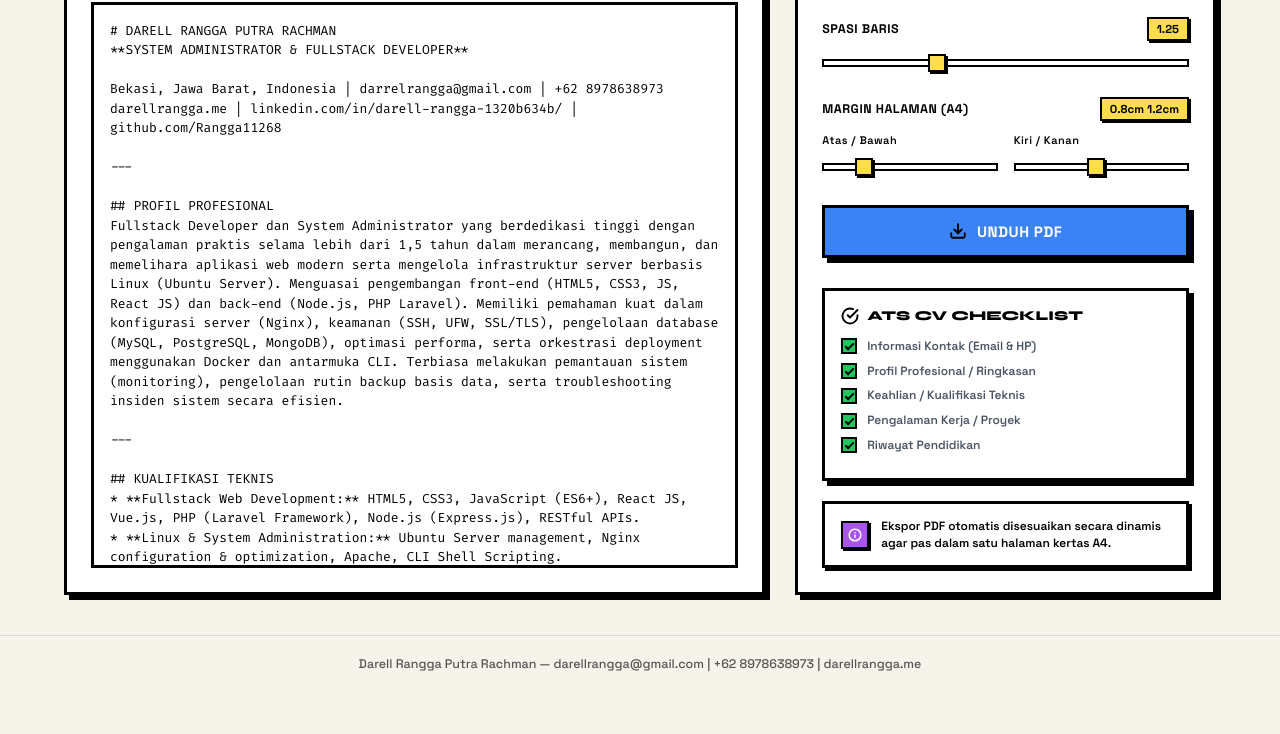
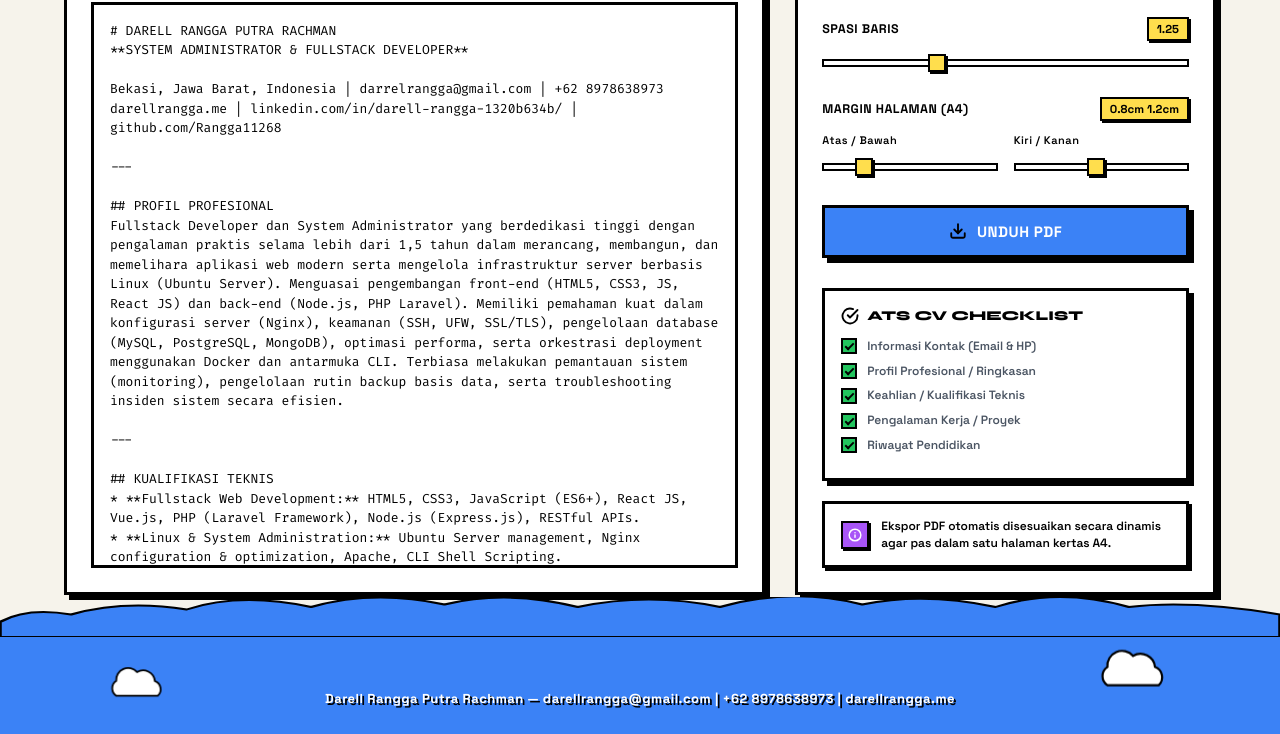
Before and after one commit to Rangga11268/md-to-pdf-converter, a website: page public/index.html in a window 1280 px wide. Shown: the part 494-1228 px from the top of the page. Before the commit the page ends 1188 px from the top, so only its background shows below. Drawn offline with nearby package versions, Linux system fonts and the light colour scheme.

Commit message:
style: custom neobrutalist blue footer with cloud divider and floating clouds

```diff
--- a/public/index.html
+++ b/public/index.html
@@ -234,7 +234,28 @@ Software Developer yang dinamis dengan pengalaman praktis selama lebih dari 1,5
     </main>
 
     <footer class="app-footer">
-        <p>Darell Rangga Putra Rachman — darellrangga@gmail.com | +62 8978638973 | darellrangga.me</p>
+        <!-- Cloud Divider on top -->
+        <div class="footer-clouds-divider">
+            <svg viewBox="0 0 1440 80" preserveAspectRatio="none">
+                <path d="M0,80 L0,50 Q30,20 80,35 Q140,5 210,25 Q270,-10 350,20 Q420,-15 500,15 Q570,-15 650,20 Q730,-10 810,20 Q890,-20 970,15 Q1040,-10 1120,20 Q1190,-20 1270,20 Q1340,5 1440,35 L1440,80 Z" fill="#3b82f6" stroke="#000000" stroke-width="4"></path>
+            </svg>
+        </div>
+
+        <!-- Floating Clouds -->
+        <div class="footer-cloud bg-cloud-1">
+            <svg viewBox="0 0 120 70" width="70" height="40" fill="#ffffff" stroke="#000000" stroke-width="3">
+                <path d="M 25,50 a 15,15 0 0,1 0,-25 a 20,20 0 0,1 35,-15 a 20,20 0 0,1 30,15 a 15,15 0 0,1 5,25 z" />
+            </svg>
+        </div>
+        <div class="footer-cloud bg-cloud-2">
+            <svg viewBox="0 0 120 70" width="90" height="50" fill="#ffffff" stroke="#000000" stroke-width="3">
+                <path d="M 25,50 a 15,15 0 0,1 0,-25 a 20,20 0 0,1 35,-15 a 20,20 0 0,1 30,15 a 15,15 0 0,1 5,25 z" />
+            </svg>
+        </div>
+
+        <div class="footer-content">
+            <p>Darell Rangga Putra Rachman — darellrangga@gmail.com | +62 8978638973 | darellrangga.me</p>
+        </div>
     </footer>
 
     <!-- Custom Loading Overlay -->
--- a/public/style.css
+++ b/public/style.css
@@ -1050,13 +1050,80 @@ input[type="range"]::-webkit-slider-thumb:hover {
     line-height: 1.4;
 }
 
-/* Footer */
+/* Footer with Neobrutalist Blue & Floating Clouds */
 .app-footer {
+    position: relative;
+    background-color: var(--accent-blue);
+    color: #ffffff;
+    font-size: 13px;
+    font-weight: 700;
     text-align: center;
-    padding: 20px;
-    font-size: 12.5px;
-    font-weight: 500;
-    color: #555555;
     margin-top: auto;
-    border-top: 1px solid rgba(0, 0, 0, 0.1);
+    padding-top: 55px; /* Added extra padding to clear the cloud divider */
+    padding-bottom: 25px;
+    width: 100%;
+    overflow: visible; /* Allows the cloud divider to extend above the footer border */
+    border-bottom: none;
 }
+
+/* Cloud divider on top of the footer */
+.footer-clouds-divider {
+    position: absolute;
+    top: -38px; /* Extends above the footer container */
+    left: 0;
+    width: 100%;
+    height: 40px;
+    z-index: 2;
+    overflow: hidden;
+    pointer-events: none;
+}
+
+.footer-clouds-divider svg {
+    width: 100%;
+    height: 100%;
+}
+
+.footer-content {
+    position: relative;
+    z-index: 5;
+    max-width: 1200px;
+    margin: 0 auto;
+    padding: 0 24px;
+}
+
+.footer-content p {
+    color: #ffffff;
+    text-shadow: 2px 2px 0px #000000;
+    letter-spacing: 0.5px;
+    margin: 0;
+}
+
+/* Floating Clouds in Background */
+.footer-cloud {
+    position: absolute;
+    z-index: 1;
+    pointer-events: none;
+    animation: floatCloud 5s ease-in-out infinite alternate;
+}
+
+.bg-cloud-1 {
+    bottom: 15px;
+    left: 8%;
+    animation-delay: 0s;
+}
+
+.bg-cloud-2 {
+    bottom: 25px;
+    right: 8%;
+    animation-duration: 7s;
+    animation-delay: 1s;
+}
+
+@keyframes floatCloud {
+    0% {
+        transform: translateY(0) scale(1);
+    }
+    100% {
+        transform: translateY(-6px) scale(1.04);
+    }
+}
```
